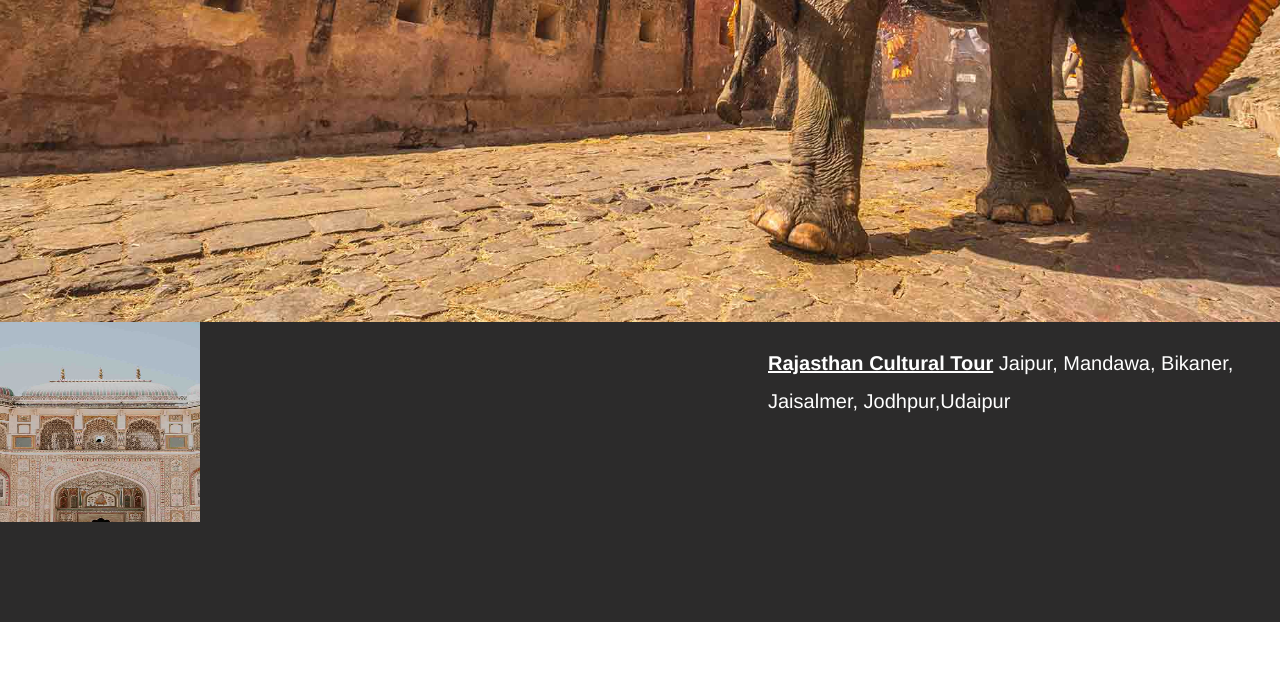
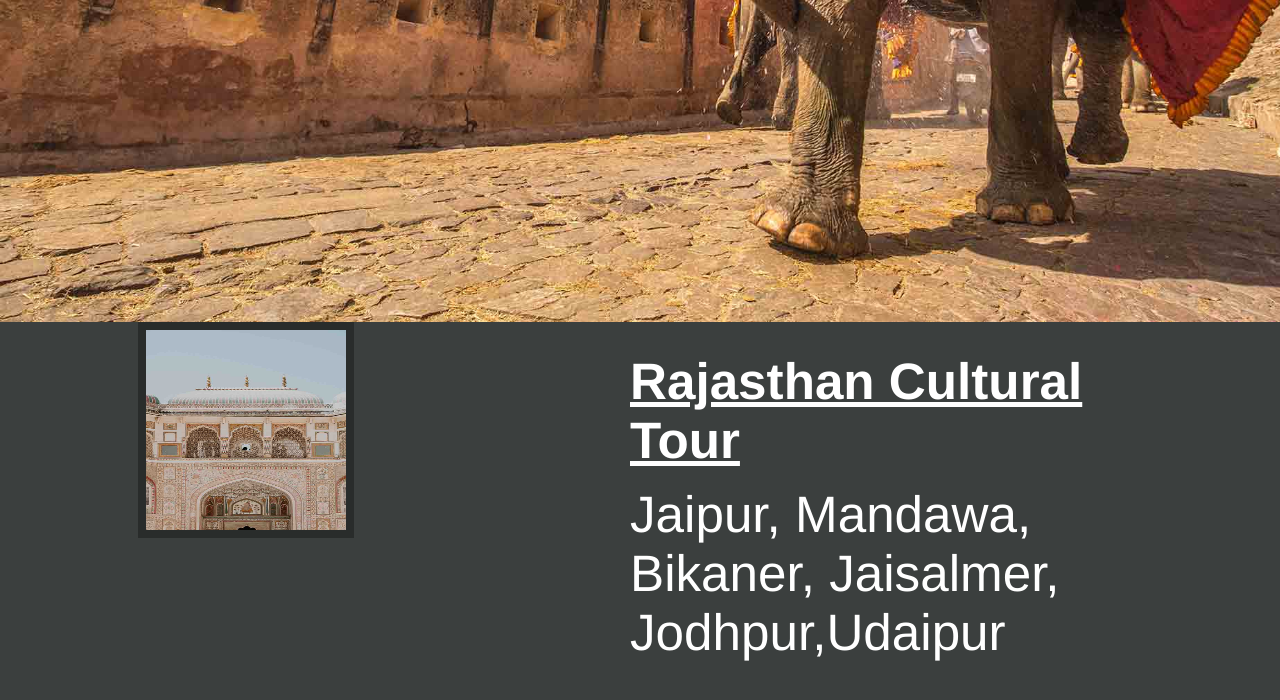
Before and after one commit to Uditsia/goomoo, a plain HTML site: page index.html in a window 1280 px wide. Shown: the part 478-1178 px from the top of the page. Before the commit the page ends 1100 px from the top, so only its background shows below. Drawn offline with Linux system fonts and the light colour scheme.

Commit message:
tab text device scale fix

```diff
--- a/styles/indexStyle.css
+++ b/styles/indexStyle.css
@@ -57,20 +57,20 @@
   }
   .tabs {
     background-color: rgb(59, 63, 62);
+    display: flex;
+    justify-content: space-around;
   }
   .tabImg {
     width: 200px;
     height: 200px;
-
     display: inline;
     vertical-align: -webkit-baseline-middle;
-    float: left;
+    border: 8px solid rgba(0, 0, 0, 0.3);
   }
   .tabText {
     margin-top: 30px;
-    float: right;
     width: 40%;
-    font-size: 20px;
+    font-size: 4vw;
   }
   .tabsContainer {
     background-color: rgb(44, 43, 43);
```
Also changed, not shown: 1 other file.
